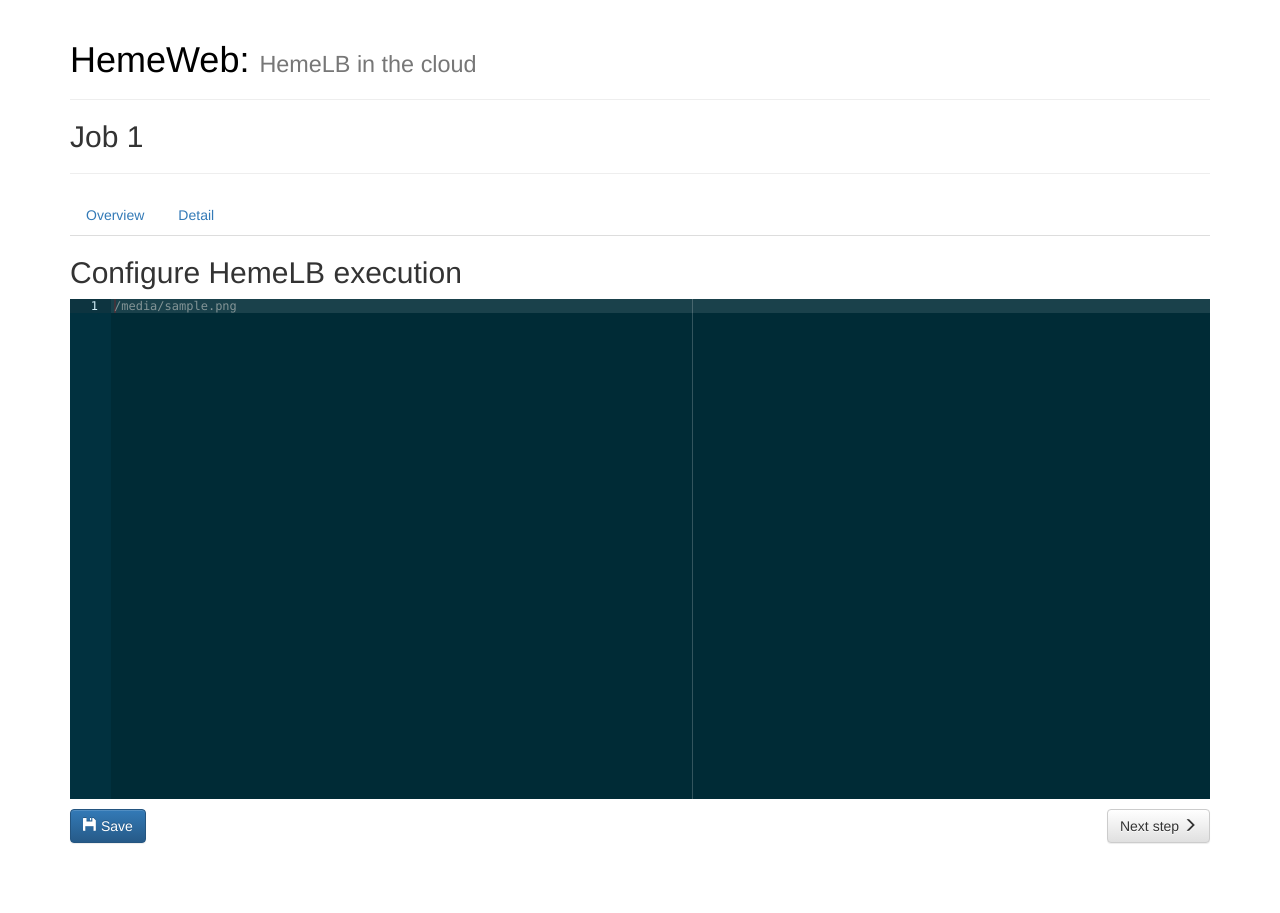
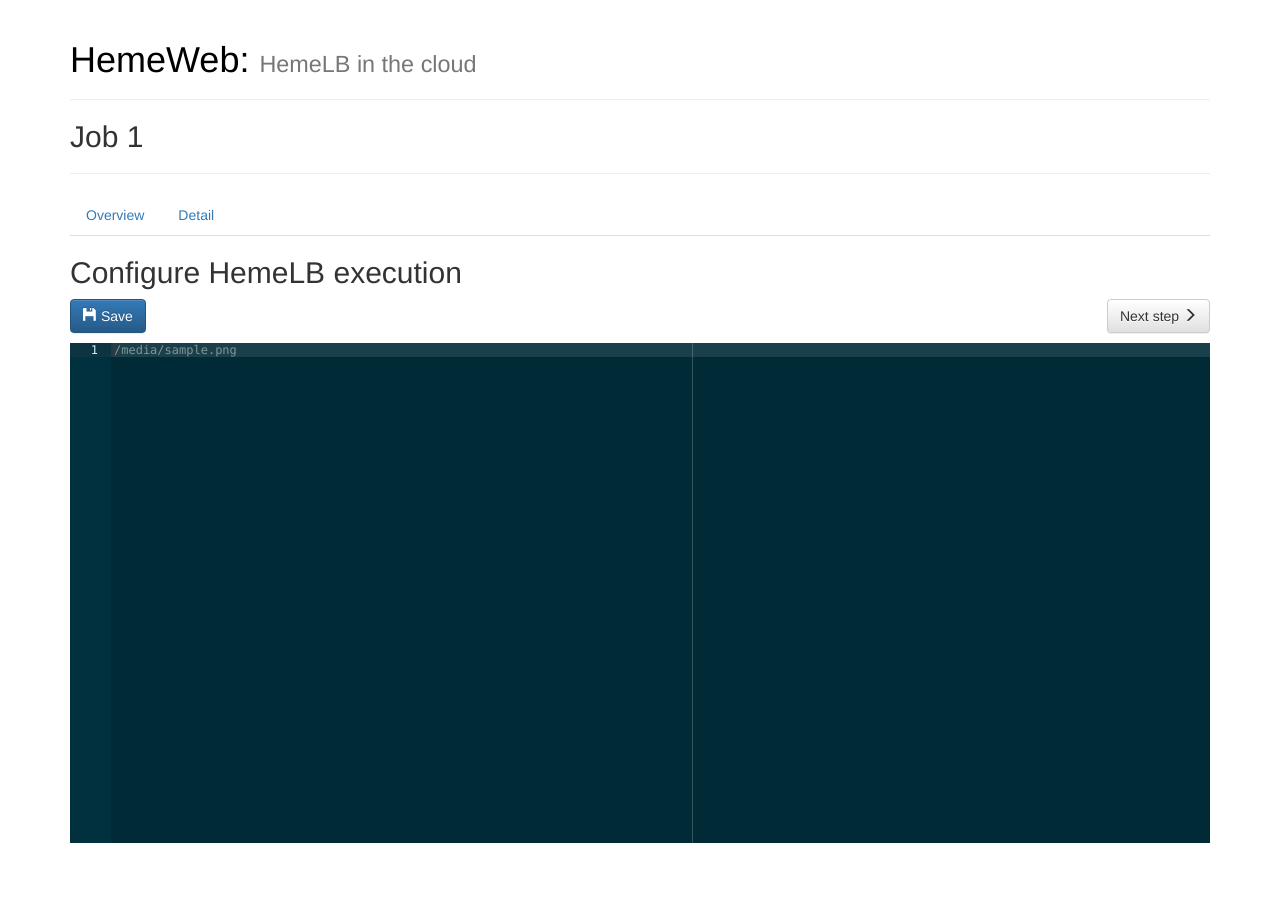
Before and after one commit to SeiryuZ/HemeWeb, a Django app: template src/templates/jobs/configure_1.html in a window 1280 px wide. Before the commit the page ends 844 px from the top, so only its background shows below. Run offline with Django 3.2, Linux system fonts and the light colour scheme; the template is opened without the code that fills it: most values are stand-ins (such as "Sample title", 1, 10 or a date in 2020); some libraries are stand-ins or nearby versions.

Commit message:
Move save button to the top of configure_1.html

```diff
--- a/src/templates/jobs/configure_1.html
+++ b/src/templates/jobs/configure_1.html
@@ -11,13 +11,7 @@
   </div>
 </div>
 
-<div class="row bottom-padding">
-  <div class="col-lg-12">
-    <div id="editor">{{ config_file }}</div>
-  </div>
-</div>
-
-<div class="row">
+<div class="row bottom-padding ">
   <div class="col-lg-2">
     <button class="btn btn-primary" id="save"> <span class="glyphicon glyphicon-floppy-disk" aria-hidden="true"></span> Save</button>
   </div>
@@ -25,6 +19,14 @@
     <a href="{% url 'jobs:configure2' job.id %}"class="btn btn-default">Next step <span class="glyphicon glyphicon-menu-right" aria-hidden="true"></span> </a>
       </div>
 </div>
+
+<div class="row bottom-padding">
+  <div class="col-lg-12">
+    <div id="editor">{{ config_file }}</div>
+  </div>
+</div>
+
+
 
 {% endblock %}
 
```
